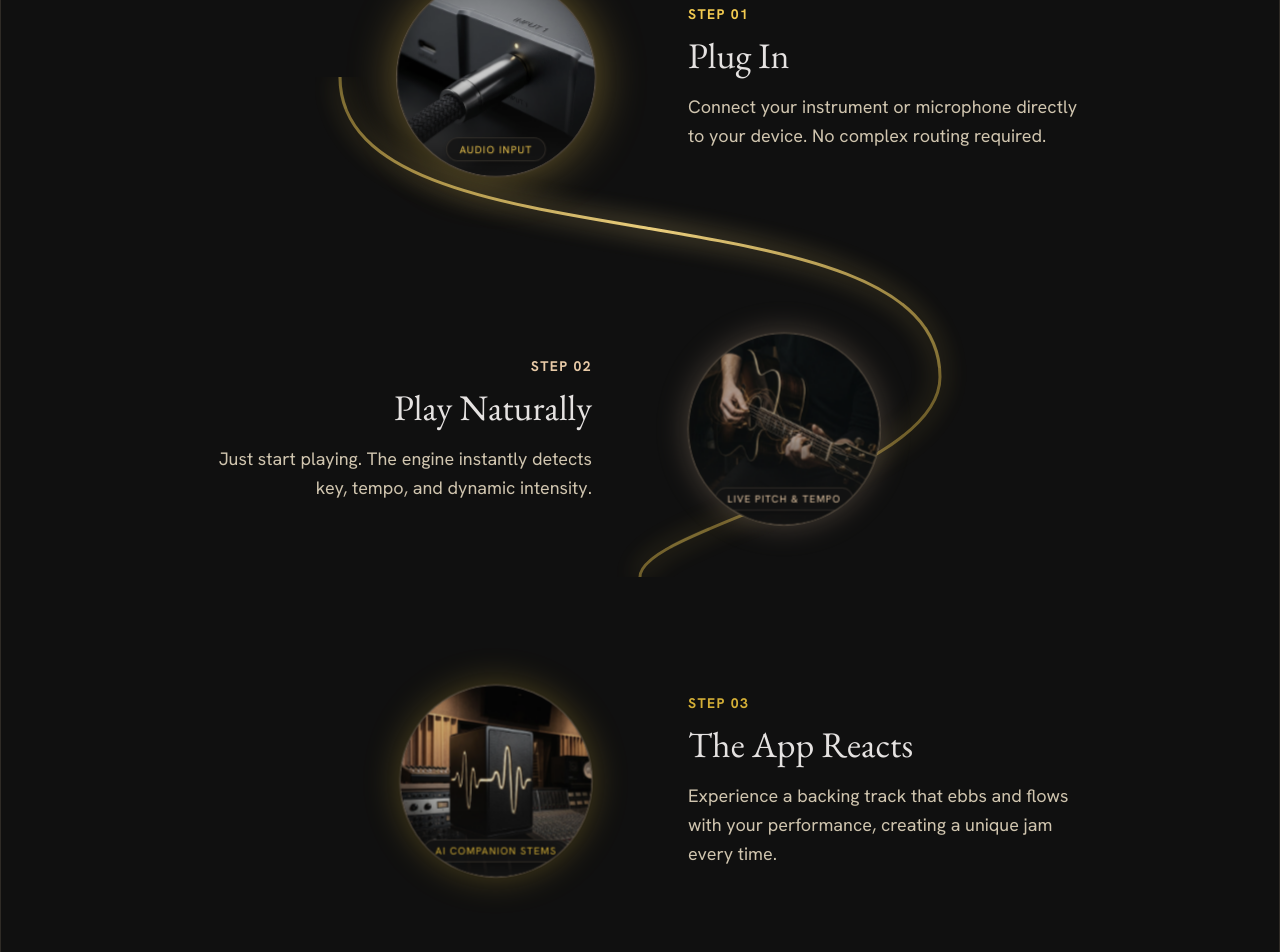
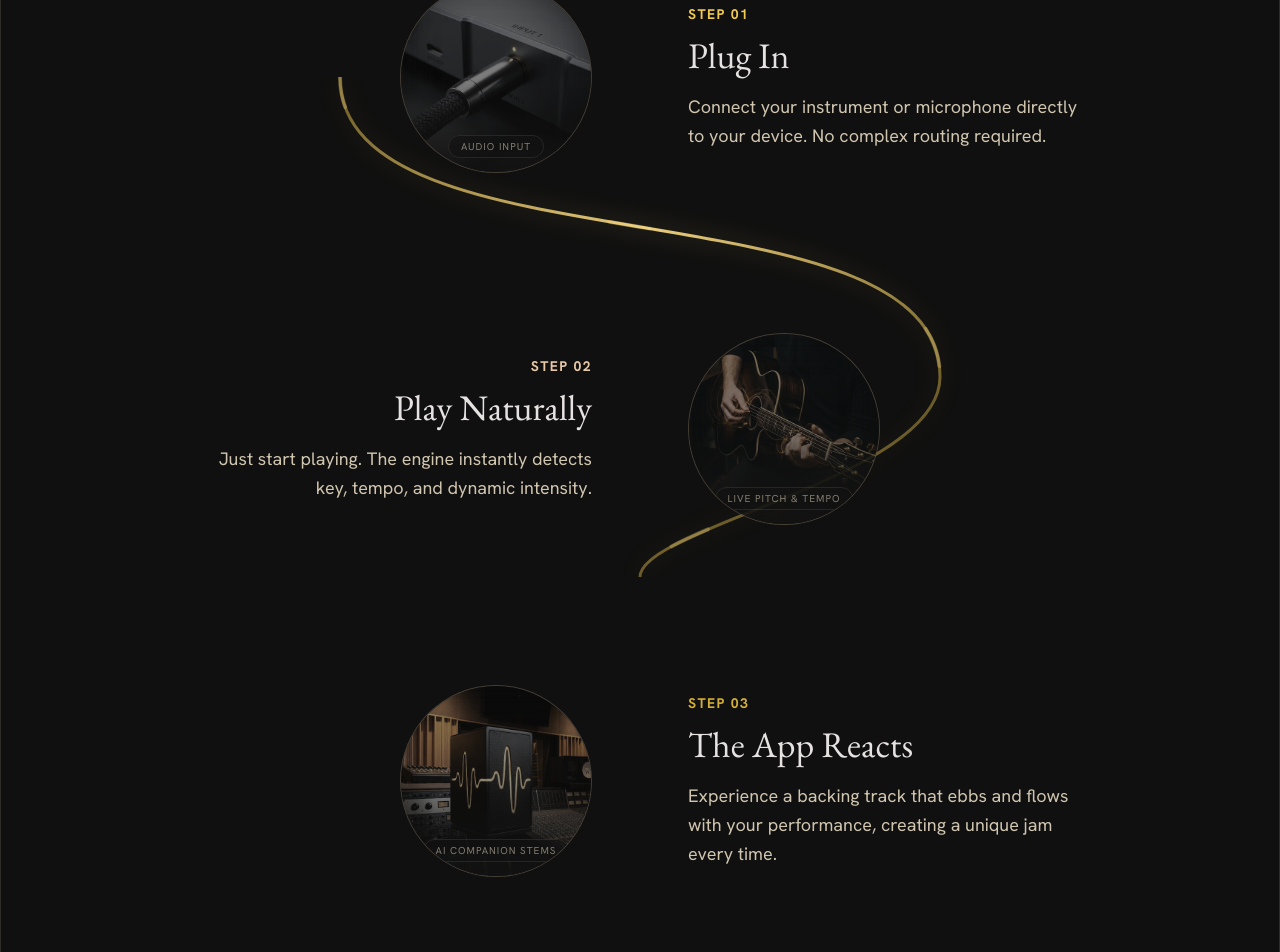
Before and after one commit to aaronnguyen26/pulsejam, a Next.js app: page / in a window 1280 px wide. Shown: the part 2140-3092 px from the top of the page. Built offline with nearby package versions, Linux system fonts and the light colour scheme.

Commit message:
feat(ui): add scroll-driven directional glow for Process section and guitar image for Growth card

```diff
--- a/src/components/screens/RefinedBrandExperienceScreen.tsx
+++ b/src/components/screens/RefinedBrandExperienceScreen.tsx
@@ -8,21 +8,24 @@ import { ScrollTrigger } from 'gsap/ScrollTrigger';
 /**
  * Screen Component: PulseJam Cinematic Narrative Experience
  * Extracted from Stitch MCP screen 'c630a39a9ca245aca7f6f2586b4f0532' ('Pulsejam: Cinematic Narrative Experience')
+ * & '460259fbe0894953a9a6b1e0f2d2b5ef' ('Pulsejam: Dynamic Security Experience')
  *
  * Features:
  * 1. Process Section:
- *    - Active breathing & glowing hover-style animations for all 3 step images (Step 01, Step 02, Step 03)
- *      triggered automatically when scrolled into view without requiring mouse hover.
- *    - Glowing animated SVG path line that lights up and sends traveling energy pulses down the line on scroll.
- * 2. Pinned Scenarios Section with GSAP ScrollTrigger & Snap:
- *    - Pinned in place at top top with top padding clearing fixed navbar.
- *    - Snapping (snapTo: [0, 0.5, 1]) prevents half-and-half card positions.
- *    - Scroll input drives left-to-right state transitions (Practice → Growth → Performance).
- *    - Unpins ONLY once Performance card is reached, transitioning straight into #security with 0 dead space.
+ *    - Scroll-driven step glow (Step 01 → 02 → 03) active ONLY while scrolling through the section in order.
+ *    - Works bidirectionally (scrolling down: 01 → 02 → 03, scrolling up: 03 → 02 → 01).
+ *    - When static / idle or out of view, images return to clean static state with 0 glow.
+ *    - Glowing animated SVG path line with energy pulse.
+ * 2. Scenarios Section:
+ *    - Growth card uses authentic guitar fretboard image extracted from 'Pulsejam: Dynamic Security Experience'.
+ *    - GSAP ScrollTrigger pinned horizontal scroll-jack with snap to 100% full view.
  */
 export const RefinedBrandExperienceScreen: React.FC = () => {
   const [downloadOpen, setDownloadOpen] = useState(false);
-  const [complexity, setComplexity] = useState(75);
+
+  // Process Section ScrollTrigger State (0 = Step 1, 1 = Step 2, 2 = Step 3, -1 = None)
+  const processRef = useRef<HTMLDivElement>(null);
+  const [activeProcessStep, setActiveProcessStep] = useState<number>(-1);
 
   // GSAP ScrollTrigger references for Scenarios Pinned Section
   const scenariosRef = useRef<HTMLDivElement>(null);
@@ -35,11 +38,34 @@ export const RefinedBrandExperienceScreen: React.FC = () => {
 
     const section = scenariosRef.current;
     const track = trackRef.current;
-
-    if (!section || !track) return;
+    const processSec = processRef.current;
 
     // Use GSAP Context for scope safety and clean unmount cleanup
     const ctx = gsap.context(() => {
+      // 1. Process Section ScrollTrigger: highlights Step 01 -> 02 -> 03 in order (and reverse)
+      if (processSec) {
+        ScrollTrigger.create({
+          trigger: processSec,
+          start: 'top 70%',
+          end: 'bottom 20%',
+          scrub: 0.3,
+          onUpdate: (self) => {
+            const p = self.progress;
+            if (p < 0.35) {
+              setActiveProcessStep(0);
+            } else if (p < 0.7) {
+              setActiveProcessStep(1);
+            } else {
+              setActiveProcessStep(2);
+            }
+          },
+          onLeave: () => setActiveProcessStep(-1),
+          onLeaveBack: () => setActiveProcessStep(-1),
+        });
+      }
+
+      // 2. Scenarios Horizontal Scroll-Jack
+      if (section && track) {
         const tl = gsap.timeline({
           scrollTrigger: {
             trigger: section,
@@ -73,7 +99,8 @@ export const RefinedBrandExperienceScreen: React.FC = () => {
           xPercent: -66.666,
           ease: 'none',
         });
-    }, scenariosRef);
+      }
+    });
 
     return () => {
       ctx.revert();
@@ -258,7 +285,7 @@ export const RefinedBrandExperienceScreen: React.FC = () => {
         </section>
 
         {/* ── Section 2: Cinematic Narrative Experience - The Process ── */}
-        <section id="experience" className="py-32 relative bg-[#0e0e0e]/60 border-t border-hairline overflow-hidden">
+        <section id="experience" ref={processRef} className="py-32 relative bg-[#0e0e0e]/60 border-t border-hairline overflow-hidden">
           <div className="px-6 md:px-12 max-w-[1280px] mx-auto text-center mb-24 relative z-10 space-y-4">
             <span className="font-label-caps text-xs text-[#e7c9a6] uppercase tracking-widest">The Process</span>
             <h2 className="font-headline-md text-4xl sm:text-5xl text-[#e5e2e1]">Intuitive By Design</h2>
@@ -279,12 +306,9 @@ export const RefinedBrandExperienceScreen: React.FC = () => {
                 strokeLinecap="round"
                 className="blur-md"
                 initial={{ pathLength: 0, opacity: 0.2 }}
-                whileInView={{ pathLength: 1, opacity: [0.3, 0.8, 0.4] }}
+                whileInView={{ pathLength: 1, opacity: activeProcessStep !== -1 ? 0.8 : 0.2 }}
                 viewport={{ once: false, margin: '-50px' }}
-                transition={{
-                  pathLength: { duration: 2.5, ease: 'easeInOut' },
-                  opacity: { duration: 3, repeat: Infinity, ease: 'easeInOut' },
-                }}
+                transition={{ duration: 1.2, ease: 'easeInOut' }}
               />
 
               {/* Main Crisp Gold Dashed Path */}
@@ -309,7 +333,7 @@ export const RefinedBrandExperienceScreen: React.FC = () => {
                 initial={{ strokeDashoffset: 340, opacity: 0 }}
                 whileInView={{
                   strokeDashoffset: [340, 0],
-                  opacity: [0, 1, 0],
+                  opacity: activeProcessStep !== -1 ? [0, 1, 0] : 0,
                 }}
                 viewport={{ once: false, margin: '-50px' }}
                 transition={{
@@ -333,7 +357,7 @@ export const RefinedBrandExperienceScreen: React.FC = () => {
               </defs>
             </svg>
 
-            {/* 3 Steps with Active Breathing & Hover-Style Image Animations */}
+            {/* 3 Steps: Glow ONLY highlights actively when scrolling in order through that step */}
             <div className="flex flex-col space-y-24 md:space-y-40 relative z-10">
               {/* Step 1: Plug In */}
               <motion.div
@@ -344,36 +368,32 @@ export const RefinedBrandExperienceScreen: React.FC = () => {
                 className="flex flex-col md:flex-row items-center gap-12 md:gap-24"
               >
                 <div className="w-full md:w-1/2 flex justify-center md:justify-end">
-                  <motion.div
-                    whileInView={{
-                      scale: [1, 1.06, 1],
-                      boxShadow: [
-                        '0 0 30px rgba(242,202,80,0.25)',
-                        '0 0 55px rgba(242,202,80,0.5)',
-                        '0 0 35px rgba(242,202,80,0.3)',
-                      ],
-                    }}
-                    viewport={{ once: false, margin: '-50px' }}
-                    transition={{ duration: 3, repeat: Infinity, ease: 'easeInOut' }}
-                    className="w-40 h-40 md:w-48 md:h-48 rounded-full glass-panel border border-[#e7c9a6]/40 overflow-hidden relative group"
+                  <div
+                    className={`w-40 h-40 md:w-48 md:h-48 rounded-full glass-panel overflow-hidden relative group transition-all duration-500 ${
+                      activeProcessStep === 0
+                        ? 'border-2 border-[#f2ca50] scale-105 shadow-[0_0_55px_rgba(242,202,80,0.6)]'
+                        : 'border border-[#e7c9a6]/30 opacity-75 shadow-none'
+                    }`}
                   >
-                    <motion.div
-                      whileInView={{
-                        scale: [1, 1.12, 1],
-                        opacity: [0.75, 1, 0.85],
-                      }}
-                      viewport={{ once: false, margin: '-50px' }}
-                      transition={{ duration: 3, repeat: Infinity, ease: 'easeInOut' }}
-                      className="absolute inset-0 bg-cover bg-center mix-blend-luminosity"
+                    <div
+                      className={`absolute inset-0 bg-cover bg-center transition-all duration-700 ${
+                        activeProcessStep === 0
+                          ? 'opacity-100 scale-110 mix-blend-normal'
+                          : 'opacity-70 mix-blend-luminosity'
+                      }`}
                       style={{ backgroundImage: "url('/images/process_step1.jpg')" }}
                     />
                     <div className="absolute inset-0 bg-gradient-to-t from-[#131313] via-transparent to-transparent" />
                     <div className="absolute bottom-4 inset-x-0 text-center">
-                      <span className="font-label-caps text-[10px] text-[#f2ca50] uppercase tracking-widest bg-[#131313]/80 px-3 py-1 rounded-full border border-hairline shadow-md">
+                      <span className={`font-label-caps text-[10px] uppercase tracking-widest px-3 py-1 rounded-full border transition-all duration-300 ${
+                        activeProcessStep === 0
+                          ? 'text-[#f2ca50] bg-[#131313]/90 border-[#f2ca50]/60 font-bold'
+                          : 'text-[#d0c5af]/80 bg-[#131313]/70 border-hairline'
+                      }`}>
                         Audio Input
                       </span>
                     </div>
-                  </motion.div>
+                  </div>
                 </div>
                 <div className="w-full md:w-1/2 text-center md:text-left">
                   <span className="font-label-caps text-[#f2ca50] tracking-widest text-sm mb-3 block font-bold">STEP 01</span>
@@ -393,36 +413,32 @@ export const RefinedBrandExperienceScreen: React.FC = () => {
                 className="flex flex-col md:flex-row-reverse items-center gap-12 md:gap-24"
               >
                 <div className="w-full md:w-1/2 flex justify-center md:justify-start">
-                  <motion.div
-                    whileInView={{
-                      scale: [1, 1.06, 1],
-                      boxShadow: [
-                        '0 0 30px rgba(231,201,166,0.25)',
-                        '0 0 55px rgba(231,201,166,0.5)',
-                        '0 0 35px rgba(231,201,166,0.3)',
-                      ],
-                    }}
-                    viewport={{ once: false, margin: '-50px' }}
-                    transition={{ duration: 3, delay: 0.6, repeat: Infinity, ease: 'easeInOut' }}
-                    className="w-40 h-40 md:w-48 md:h-48 rounded-full glass-panel border border-[#e7c9a6]/40 overflow-hidden relative group"
+                  <div
+                    className={`w-40 h-40 md:w-48 md:h-48 rounded-full glass-panel overflow-hidden relative group transition-all duration-500 ${
+                      activeProcessStep === 1
+                        ? 'border-2 border-[#e7c9a6] scale-105 shadow-[0_0_55px_rgba(231,201,166,0.6)]'
+                        : 'border border-[#e7c9a6]/30 opacity-75 shadow-none'
+                    }`}
                   >
-                    <motion.div
-                      whileInView={{
-                        scale: [1, 1.12, 1],
-                        opacity: [0.75, 1, 0.85],
-                      }}
-                      viewport={{ once: false, margin: '-50px' }}
-                      transition={{ duration: 3, delay: 0.6, repeat: Infinity, ease: 'easeInOut' }}
-                      className="absolute inset-0 bg-cover bg-center mix-blend-luminosity"
+                    <div
+                      className={`absolute inset-0 bg-cover bg-center transition-all duration-700 ${
+                        activeProcessStep === 1
+                          ? 'opacity-100 scale-110 mix-blend-normal'
+                          : 'opacity-70 mix-blend-luminosity'
+                      }`}
                       style={{ backgroundImage: "url('/images/process_step2.jpg')" }}
                     />
                     <div className="absolute inset-0 bg-gradient-to-t from-[#131313] via-transparent to-transparent" />
                     <div className="absolute bottom-4 inset-x-0 text-center">
-                      <span className="font-label-caps text-[10px] text-[#e7c9a6] uppercase tracking-widest bg-[#131313]/80 px-3 py-1 rounded-full border border-hairline shadow-md">
+                      <span className={`font-label-caps text-[10px] uppercase tracking-widest px-3 py-1 rounded-full border transition-all duration-300 ${
+                        activeProcessStep === 1
+                          ? 'text-[#e7c9a6] bg-[#131313]/90 border-[#e7c9a6]/60 font-bold'
+                          : 'text-[#d0c5af]/80 bg-[#131313]/70 border-hairline'
+                      }`}>
                         Live Pitch & Tempo
                       </span>
                     </div>
-                  </motion.div>
+                  </div>
                 </div>
                 <div className="w-full md:w-1/2 text-center md:text-right">
                   <span className="font-label-caps text-[#e7c9a6] tracking-widest text-sm mb-3 block font-bold">STEP 02</span>
@@ -442,36 +458,32 @@ export const RefinedBrandExperienceScreen: React.FC = () => {
                 className="flex flex-col md:flex-row items-center gap-12 md:gap-24"
               >
                 <div className="w-full md:w-1/2 flex justify-center md:justify-end">
-                  <motion.div
-                    whileInView={{
-                      scale: [1, 1.06, 1],
-                      boxShadow: [
-                        '0 0 30px rgba(212,175,55,0.25)',
-                        '0 0 55px rgba(212,175,55,0.5)',
-                        '0 0 35px rgba(212,175,55,0.3)',
-                      ],
-                    }}
-                    viewport={{ once: false, margin: '-50px' }}
-                    transition={{ duration: 3, delay: 1.2, repeat: Infinity, ease: 'easeInOut' }}
-                    className="w-40 h-40 md:w-48 md:h-48 rounded-full glass-panel border border-[#e7c9a6]/40 overflow-hidden relative group"
+                  <div
+                    className={`w-40 h-40 md:w-48 md:h-48 rounded-full glass-panel overflow-hidden relative group transition-all duration-500 ${
+                      activeProcessStep === 2
+                        ? 'border-2 border-[#d4af37] scale-105 shadow-[0_0_55px_rgba(212,175,55,0.6)]'
+                        : 'border border-[#e7c9a6]/30 opacity-75 shadow-none'
+                    }`}
                   >
-                    <motion.div
-                      whileInView={{
-                        scale: [1, 1.12, 1],
-                        opacity: [0.75, 1, 0.85],
-                      }}
-                      viewport={{ once: false, margin: '-50px' }}
-                      transition={{ duration: 3, delay: 1.2, repeat: Infinity, ease: 'easeInOut' }}
-                      className="absolute inset-0 bg-cover bg-center mix-blend-luminosity"
+                    <div
+                      className={`absolute inset-0 bg-cover bg-center transition-all duration-700 ${
+                        activeProcessStep === 2
+                          ? 'opacity-100 scale-110 mix-blend-normal'
+                          : 'opacity-70 mix-blend-luminosity'
+                      }`}
                       style={{ backgroundImage: "url('/images/process_step3.jpg')" }}
                     />
                     <div className="absolute inset-0 bg-gradient-to-t from-[#131313] via-transparent to-transparent" />
                     <div className="absolute bottom-4 inset-x-0 text-center">
-                      <span className="font-label-caps text-[10px] text-[#d4af37] uppercase tracking-widest bg-[#131313]/80 px-3 py-1 rounded-full border border-hairline shadow-md">
+                      <span className={`font-label-caps text-[10px] uppercase tracking-widest px-3 py-1 rounded-full border transition-all duration-300 ${
+                        activeProcessStep === 2
+                          ? 'text-[#d4af37] bg-[#131313]/90 border-[#d4af37]/60 font-bold'
+                          : 'text-[#d0c5af]/80 bg-[#131313]/70 border-hairline'
+                      }`}>
                         AI Companion Stems
                       </span>
                     </div>
-                  </motion.div>
+                  </div>
                 </div>
                 <div className="w-full md:w-1/2 text-center md:text-left">
                   <span className="font-label-caps text-[#d4af37] tracking-widest text-sm mb-3 block font-bold">STEP 03</span>
@@ -569,46 +581,33 @@ export const RefinedBrandExperienceScreen: React.FC = () => {
                   </div>
                 </div>
 
-                {/* ── PANEL 2: GROWTH ── */}
+                {/* ── PANEL 2: GROWTH (Using Guitar Fretboard image from 'Pulsejam: Dynamic Security Experience') ── */}
                 <div className="w-1/3 h-full px-4 md:px-8 flex items-center justify-center shrink-0">
                   <div className="max-w-[1280px] w-full grid grid-cols-1 md:grid-cols-12 gap-8 items-center">
-                    <div className="md:col-span-6 glass-panel border border-hairline rounded-3xl p-8 md:p-12 highlight-top shadow-2xl space-y-6">
-                      <span className="font-label-caps text-xs text-[#e7c9a6] border border-[#4d4635] rounded-full px-4 py-1.5 inline-block bg-[#131313]/70">
+                    <div className="md:col-span-7 bg-[#2a2a2a]/60 rounded-3xl border border-hairline p-8 md:p-12 relative overflow-hidden flex flex-col justify-end min-h-[360px] md:min-h-[440px] shadow-2xl group">
+                      <div
+                        className="absolute inset-0 bg-cover bg-center mix-blend-luminosity opacity-50 group-hover:opacity-75 transition-opacity duration-700 group-hover:scale-105"
+                        style={{ backgroundImage: "url('/images/guitar_fretboard.jpg')" }}
+                      />
+                      <div className="absolute inset-0 bg-gradient-to-t from-[#131313] via-[#131313]/60 to-transparent" />
+
+                      <div className="space-y-4 relative z-10">
+                        <span className="font-label-caps text-xs border border-[#4d4635] rounded-full px-4 py-1.5 inline-block text-[#e7c9a6] bg-[#131313]/70 backdrop-blur">
                           Growth
                         </span>
                         <h3 className="font-headline-sm text-3xl md:text-5xl text-[#e5e2e1]">Mastering New Scales</h3>
-                      <p className="font-body-md text-base md:text-lg text-[#d0c5af] leading-relaxed">
+                        <p className="font-body-md text-base md:text-lg text-[#d0c5af] max-w-lg leading-relaxed">
                           Break out of your rut. Set parameters for complex modes and let the AI challenge you with unpredictable chord voicings and rhythmic variations.
                         </p>
                       </div>
-
-                    <div className="md:col-span-6 glass-panel border border-hairline rounded-3xl p-8 md:p-10 highlight-top shadow-2xl space-y-6">
-                      <div className="flex items-center gap-4">
-                        <div className="w-14 h-14 rounded-full bg-[#f2ca50]/10 border border-[#f2ca50]/30 flex items-center justify-center text-[#f2ca50]">
-                          <svg width="28" height="28" viewBox="0 0 24 24" fill="none" stroke="currentColor" strokeWidth="2">
-                            <path d="M22 10v6M2 10v6M12 2v20" />
-                          </svg>
-                        </div>
-                        <div>
-                          <h4 className="font-headline-sm text-2xl text-[#e5e2e1]">AI Mode Complexity</h4>
-                          <p className="font-label-caps text-xs text-[#d0c5af]">Dynamic Harmonics Engine</p>
-                        </div>
                     </div>
 
-                      <div className="space-y-4 bg-[#131313]/80 p-6 rounded-2xl border border-hairline">
-                        <div className="flex justify-between items-center font-label-caps text-xs text-[#d0c5af]">
-                          <span>Complexity Control</span>
-                          <span className="text-[#f2ca50] font-[#f2ca50] font-bold">{complexity}% Advanced</span>
-                        </div>
-                        <input
-                          type="range"
-                          min="0"
-                          max="100"
-                          value={complexity}
-                          onChange={(e) => setComplexity(Number(e.target.value))}
-                          className="w-full accent-[#f2ca50] bg-[#0e0e0e] h-2.5 rounded-lg cursor-pointer"
-                        />
-                      </div>
+                    <div className="md:col-span-5 glass-panel border border-hairline rounded-3xl p-8 md:p-10 highlight-top shadow-2xl space-y-4">
+                      <div className="font-label-caps text-xs text-[#f2ca50] tracking-widest">SCENARIO 02 · GROWTH</div>
+                      <h4 className="font-headline-sm text-2xl text-[#e5e2e1]">Harmonic Sparring Partner</h4>
+                      <p className="font-body-md text-sm text-[#d0c5af] leading-relaxed">
+                        Focus on the AI as a teacher and challenger. Real-time chordal adaptation and scale mode analysis pushing your improvisational skills to new heights.
+                      </p>
                     </div>
                   </div>
                 </div>
```
Also changed, not shown: public/images/guitar_fretboard.jpg (added). Lines whose indentation alone changed are shown as unchanged.
